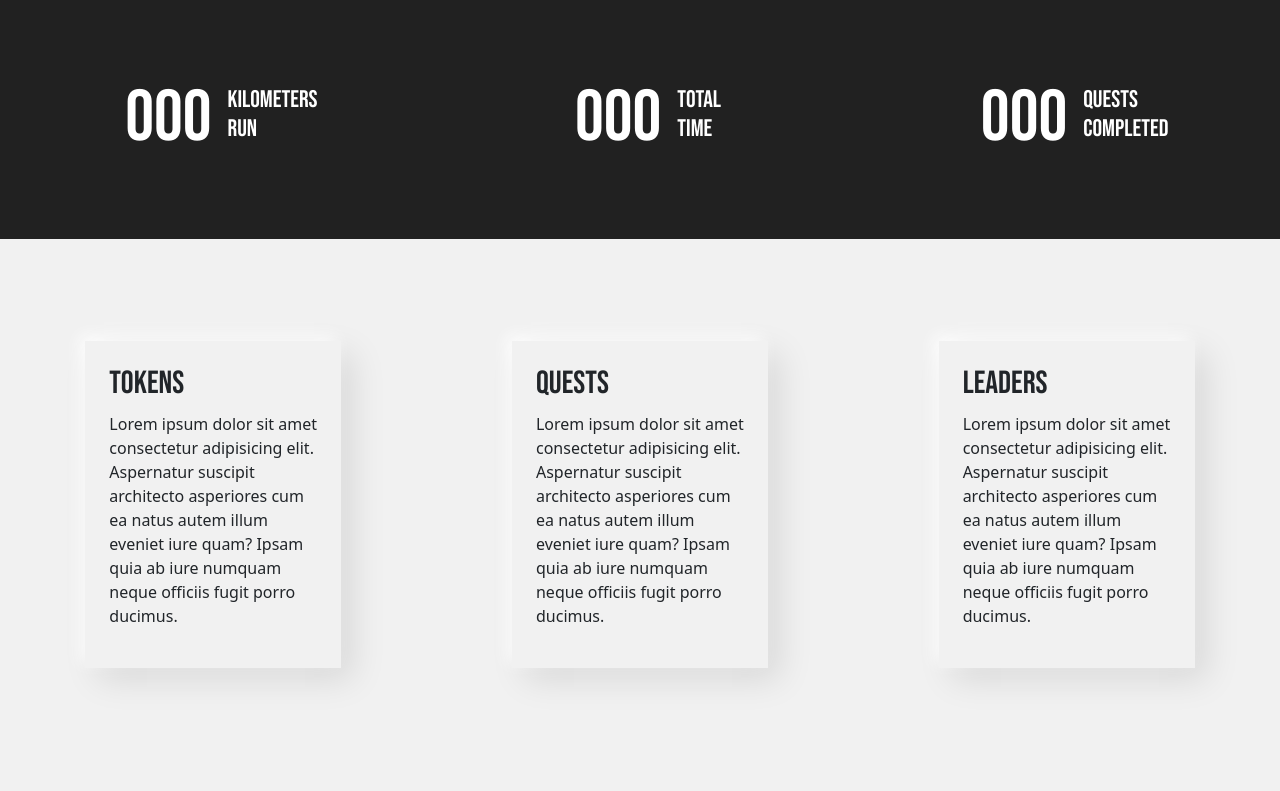
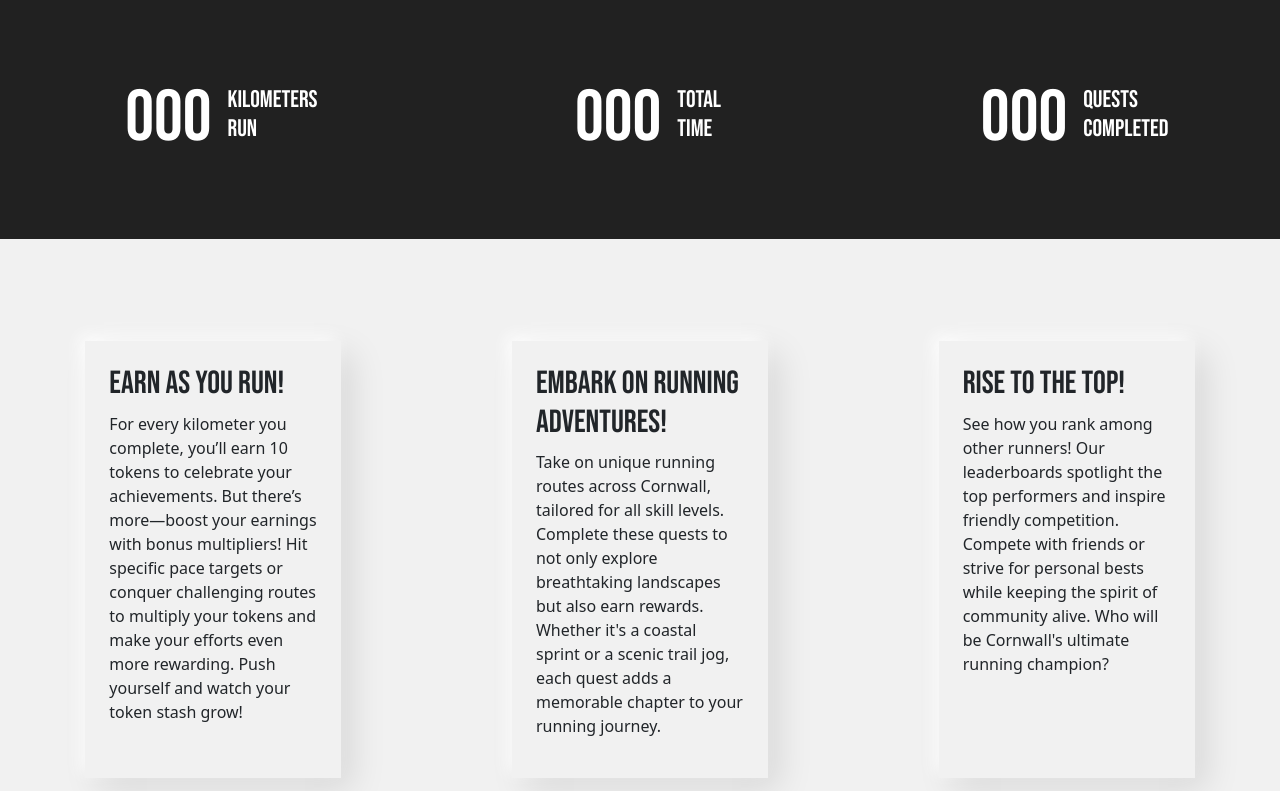
Before and after one commit to ZASamm/run-wild, a Django app: page / in a window 1280 px wide. Shown: the part 632-1423 px from the top of the page. Run offline with Django 4.2, Linux system fonts and the light colour scheme; some libraries are stand-ins or nearby versions.

```diff
--- a/config/settings.py
+++ b/config/settings.py
@@ -30,7 +30,7 @@ TEMPLATES_DIR = os.path.join(BASE_DIR, 'templates')
 SECRET_KEY = os.environ.get("SECRET_KEY")
 
 # SECURITY WARNING: don't run with debug turned on in production!
-DEBUG = False
+DEBUG = True
 
 ALLOWED_HOSTS = ['8000-zasamm-runwild-iyf4ti37hrv.ws.codeinstitute-ide.net', '.herokuapp.com']
 
--- a/run_wild/templates/index.html
+++ b/run_wild/templates/index.html
@@ -49,28 +49,30 @@
             <div class="row">
                 <div class="col-sm-4 mb-4 d-flex justify-content-center">
                     <div class="p-4 home_boxes">
-                        <h2>Tokens</h2>
-                        <p>Lorem ipsum dolor sit amet consectetur adipisicing elit. Aspernatur suscipit architecto
-                            asperiores cum ea natus autem illum eveniet iure quam? Ipsam quia ab iure numquam neque
-                            officiis fugit porro ducimus.</p>
+                        <h2>Earn as You Run!</h2>
+                        <p>For every kilometer you complete, you’ll earn 10 tokens to celebrate your achievements. But
+                            there’s more—boost your earnings with bonus multipliers! Hit specific pace targets or
+                            conquer challenging routes to multiply your tokens and make your efforts even more
+                            rewarding. Push yourself and watch your token stash grow!</p>
                     </div>
                 </div>
 
                 <div class="col-sm-4 mb-4 d-flex justify-content-center">
                     <div class="p-4 home_boxes">
-                        <h2>Quests</h2>
-                        <p>Lorem ipsum dolor sit amet consectetur adipisicing elit. Aspernatur suscipit architecto
-                            asperiores cum ea natus autem illum eveniet iure quam? Ipsam quia ab iure numquam neque
-                            officiis fugit porro ducimus.</p>
+                        <h2>Embark on Running Adventures!</h2>
+                        <p>Take on unique running routes across Cornwall, tailored for all skill levels. Complete these
+                            quests to not only explore breathtaking landscapes but also earn rewards. Whether it's a
+                            coastal sprint or a scenic trail jog, each quest adds a memorable chapter to your running
+                            journey.</p>
                     </div>
                 </div>
 
                 <div class="col-sm-4 mb-4 d-flex justify-content-center">
                     <div class="p-4 home_boxes">
-                        <h2>Leaders</h2>
-                        <p>Lorem ipsum dolor sit amet consectetur adipisicing elit. Aspernatur suscipit architecto
-                            asperiores cum ea natus autem illum eveniet iure quam? Ipsam quia ab iure numquam neque
-                            officiis fugit porro ducimus.</p>
+                        <h2>Rise to the Top!</h2>
+                        <p>See how you rank among other runners! Our leaderboards spotlight the top performers and
+                            inspire friendly competition. Compete with friends or strive for personal bests while
+                            keeping the spirit of community alive. Who will be Cornwall's ultimate running champion?</p>
                     </div>
                 </div>
             </div>
--- a/run_wild/views.py
+++ b/run_wild/views.py
@@ -14,3 +14,4 @@ class QuestList(generic.ListView):
     model = QuestPost
     template_name = 'quests.html'
     context_object_name = 'quests'
+    paginate_by = 6
```
Also changed, not shown: run_wild/templates/quests.html (+12 -0 lines).
